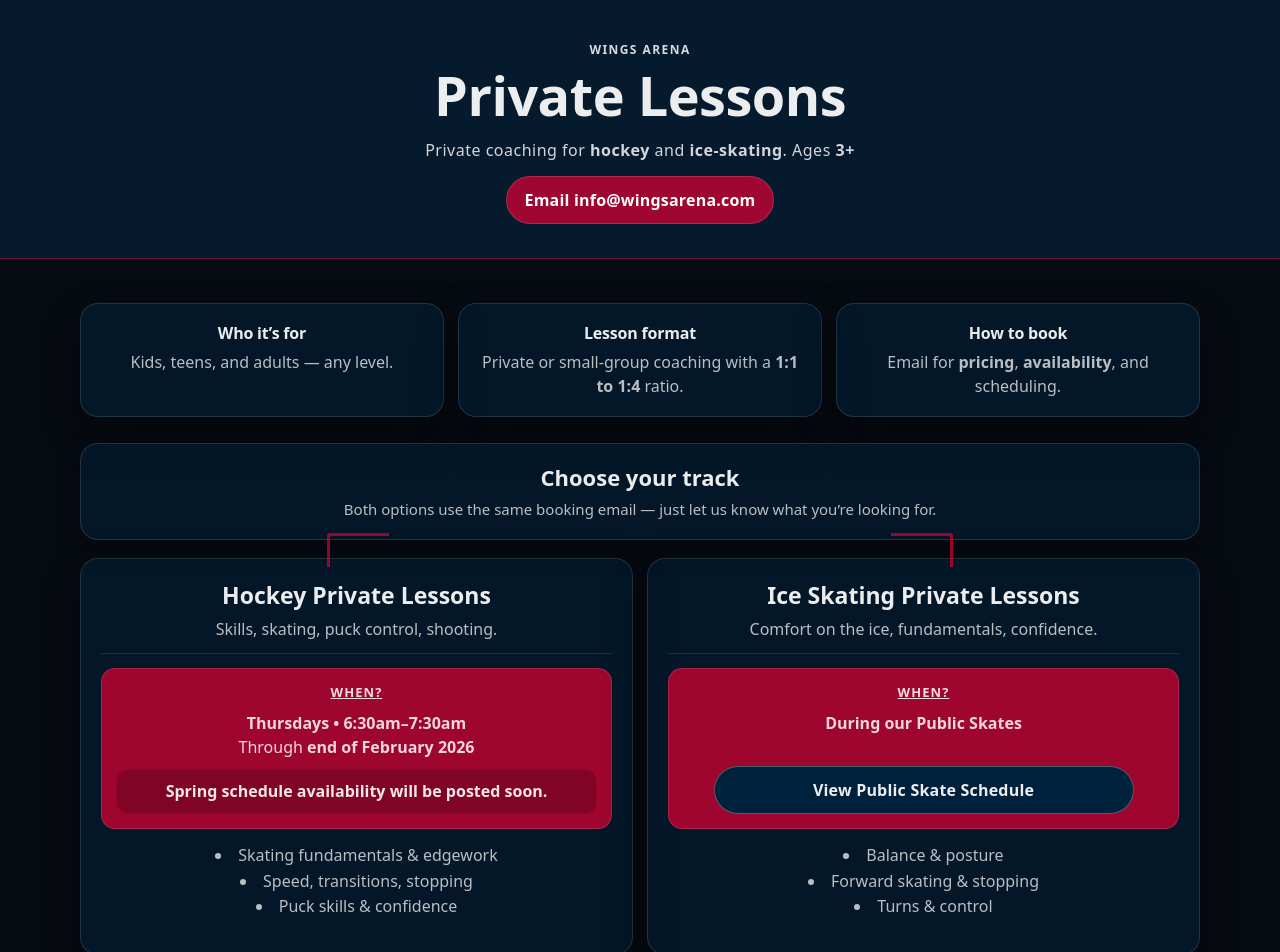
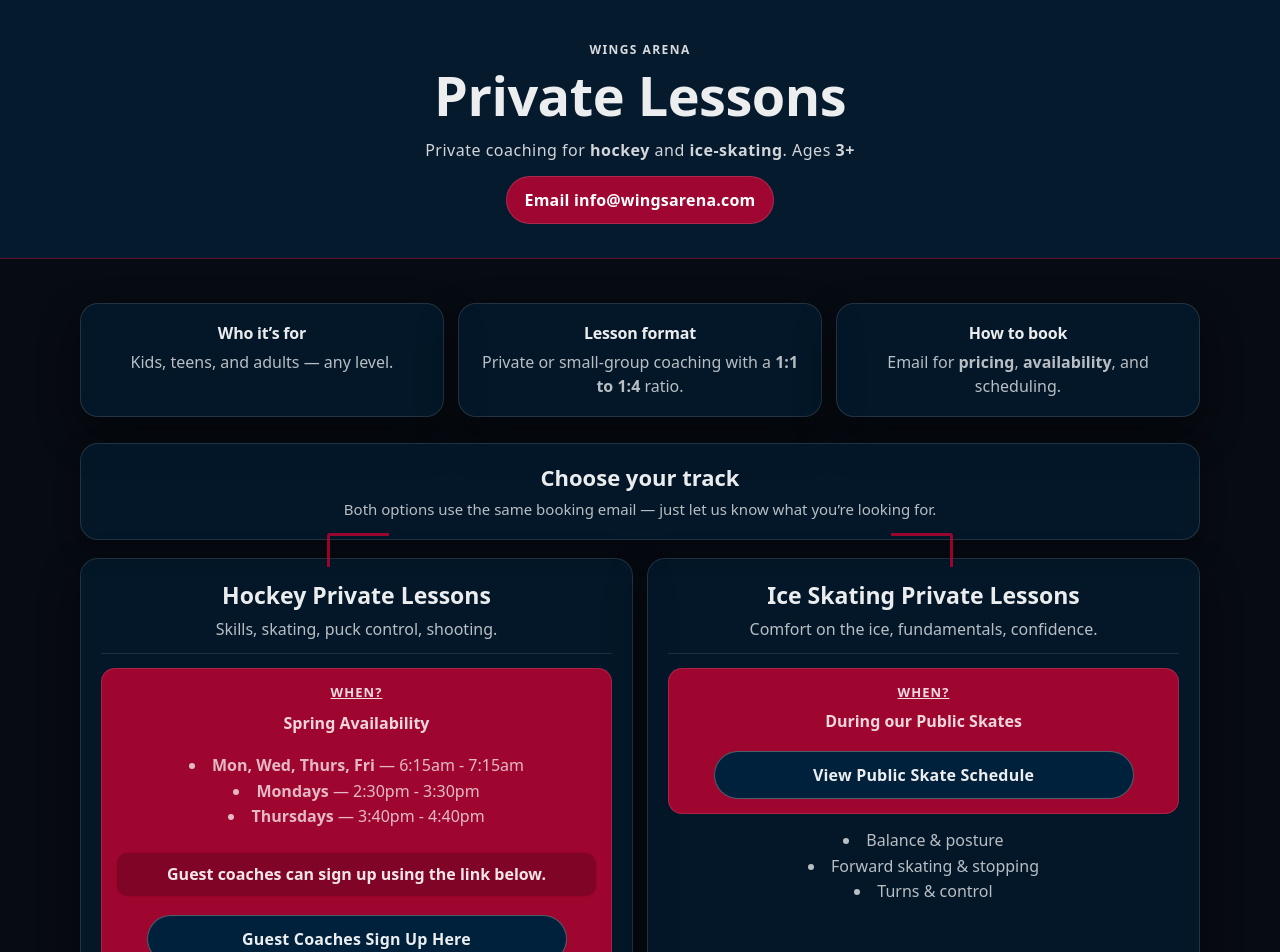
Before and after one commit to Avmannino/private_lessons_webpage_embed, a React (Vite) app: page / in a window 1280 px wide. Shown: the top 952 px of the page. Built offline with nearby package versions, Linux system fonts and the light colour scheme.

Commit message:
Added Spring Availability and Coaching Link

```diff
--- a/src/App.css
+++ b/src/App.css
@@ -362,6 +362,35 @@
   margin-top: auto;
 }
 
+/* ✅ Tighter version for the Ice Skating red "WHEN?" box */
+.miniBlockTight {
+  flex: 0 0 auto !important; /* ✅ don't stretch AND don't collapse */
+  min-height: unset !important;
+  display: flex;
+  flex-direction: column;
+  justify-content: flex-start;
+  align-items: center; /* keeps label/text/button centered cleanly */
+  gap: 8px;
+  padding: 14px;
+}
+
+/* ✅ Prevent inherited auto-push behavior from base .miniBlock */
+.miniBlockTight > *:last-child {
+  margin-top: 0 !important;
+}
+
+/* ✅ Better spacing between text and button */
+.miniBlockTight .miniText {
+  margin: 0 0 10px 0;
+}
+
+/* ✅ Tight, predictable button spacing in right box */
+.miniBlockTight .btnCalendar {
+  margin-top: 0 !important;
+  width: 100%;
+  max-width: 420px;
+}
+
 .note {
   padding: 10px 12px;
   border-radius: 12px;
--- a/src/App.jsx
+++ b/src/App.jsx
@@ -5,6 +5,10 @@
 
 // ✅ Wix-safe schedule page link (no anchors needed)
 const SCHEDULE_URL = "https://www.wingsarena.com/schedule";
+
+// ✅ Guest Coaches signup link
+const GUEST_COACHES_SIGNUP_URL =
+  "https://www.signupgenius.com/go/10C0548AEAF2FAAFCCE9-62694396-wings#/";
 
 export default function App() {
   return (
@@ -82,12 +86,41 @@
 
                 <div className="miniBlock">
                   <p className="miniLabel">When?</p>
+
                   <p className="miniText">
-                    <strong>Thursdays • 6:30am–7:30am</strong>
-                    <br />
-                    Through <strong>end of February 2026</strong>
+                    <strong>Spring Availability</strong>
                   </p>
-                  <div className="note">Spring schedule availability will be posted soon.</div>
+
+                  <ul
+                    className="miniList"
+                    aria-label="Spring hockey private lesson availability"
+                    style={{ marginTop: "0.5rem" }}
+                  >
+                    <li>
+                      <strong>Mon, Wed, Thurs, Fri</strong> — 6:15am - 7:15am
+                    </li>
+                    <li>
+                      <strong>Mondays</strong> — 2:30pm - 3:30pm
+                    </li>
+                    <li>
+                      <strong>Thursdays</strong> — 3:40pm - 4:40pm
+                    </li>
+                  </ul>
+
+                  <div className="note" style={{ marginTop: "0.75rem" }}>
+                    Guest coaches can sign up using the link below.
+                  </div>
+
+                  <a
+                    className="btn btnOutline btnCalendar"
+                    href={GUEST_COACHES_SIGNUP_URL}
+                    target="_blank"
+                    rel="noopener noreferrer"
+                    aria-label="Guest Coaches Sign Up Here"
+                    style={{ marginTop: "0.5rem" }}
+                  >
+                    Guest Coaches Sign Up Here
+                  </a>
                 </div>
 
                 <ul className="miniList" aria-label="Hockey focus areas">
@@ -106,13 +139,13 @@
                   <p className="optionSub">Comfort on the ice, fundamentals, confidence.</p>
                 </div>
 
-                <div className="miniBlock">
+                {/* ✅ Keep red box, but use a tighter variant class */}
+                <div className="miniBlock miniBlockTight">
                   <p className="miniLabel">When?</p>
                   <p className="miniText">
                     <strong>During our Public Skates</strong>
                   </p>
 
-                  {/* ✅ Button to schedule page */}
                   <a
                     className="btn btnOutline btnCalendar"
                     href={SCHEDULE_URL}
@@ -149,7 +182,6 @@
                 Email {CONTACT_EMAIL}
               </a>
 
-              {/* ✅ Footer moved INSIDE the Ready to get started container */}
               <footer className="siteFooter">
                 © {new Date().getFullYear()} Wings Arena. All rights reserved.
               </footer>
```
